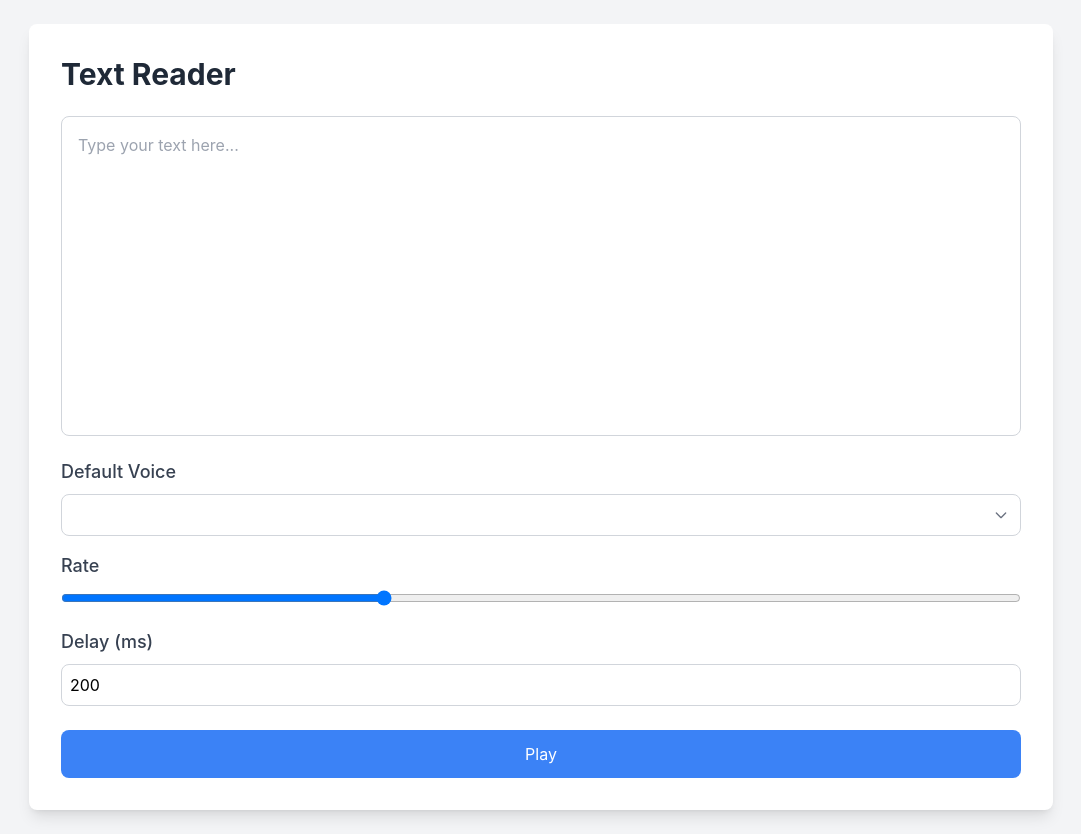
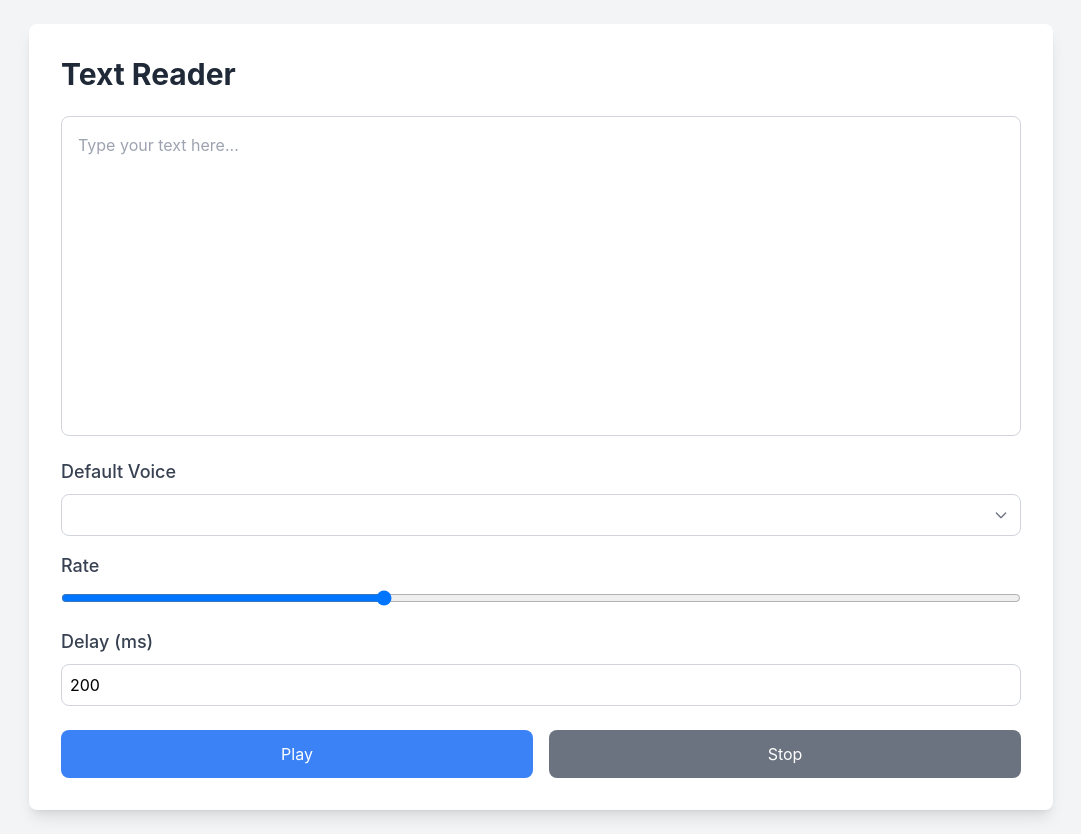
Before and after one commit to ali-sardari/text-reader, a React (Create React App) app: page / in a window 1280 px wide. Shown: the whole page, without its empty margins (99-1180 px from the left). Built offline with nearby package versions, Linux system fonts and the light colour scheme; the HTML template or start-up script is replaced by a standard one.

Commit message:
- last stable-changes : add play/pause/resume, stop

```diff
--- a/src/App.js
+++ b/src/App.js
@@ -11,6 +11,7 @@ const App = () => {
     const [rate, setRate] = useState(1);
     const [delay, setDelay] = useState(200);
     const [isPlaying, setIsPlaying] = useState(false);
+    const [isPaused, setIsPaused] = useState(false);
 
     // List of default voices to choose from
     const possibleDefaultVoices = [
@@ -186,13 +187,23 @@ const App = () => {
     };
 
     const handlePlayPause = () => {
-        window.speechSynthesis.cancel();
-
         if (isPlaying) {
-            setIsPlaying(false);
+            if (isPaused) {
+                window.speechSynthesis.resume();
+                setIsPaused(false);
+            } else {
+                window.speechSynthesis.pause();
+                setIsPaused(true);
+            }
         } else {
             speakText();
         }
+    };
+
+    const handleStop = () => {
+        window.speechSynthesis.cancel();
+        setIsPlaying(false);
+        setIsPaused(false);
     };
 
     const saveSettings = (settings) => {
@@ -296,12 +307,20 @@ const App = () => {
                         className="w-full p-2 border border-gray-300 rounded-lg focus:outline-none focus:ring-2 focus:ring-blue-500"
                     />
                 </div>
-                <button
-                    onClick={handlePlayPause}
-                    className={`w-full py-3 px-6 text-white rounded-lg focus:outline-none focus:ring-2 focus:ring-blue-500 ${isPlaying ? 'bg-red-500 hover:bg-red-600' : 'bg-blue-500 hover:bg-blue-600'}`}
-                >
-                    {isPlaying ? 'Pause' : 'Play'}
-                </button>
+                <div className="flex space-x-4">
+                    <button
+                        onClick={handlePlayPause}
+                        className={`w-full py-3 px-6 text-white rounded-lg focus:outline-none focus:ring-2 focus:ring-blue-500 ${isPlaying ? 'bg-red-500 hover:bg-red-600' : 'bg-blue-500 hover:bg-blue-600'}`}
+                    >
+                        {isPlaying ? (isPaused ? 'Resume' : 'Pause') : 'Play'}
+                    </button>
+                    <button
+                        onClick={handleStop}
+                        className="w-full py-3 px-6 text-white bg-gray-500 hover:bg-gray-600 rounded-lg focus:outline-none focus:ring-2 focus:ring-blue-500"
+                    >
+                        Stop
+                    </button>
+                </div>
             </div>
         </div>
     );
```
